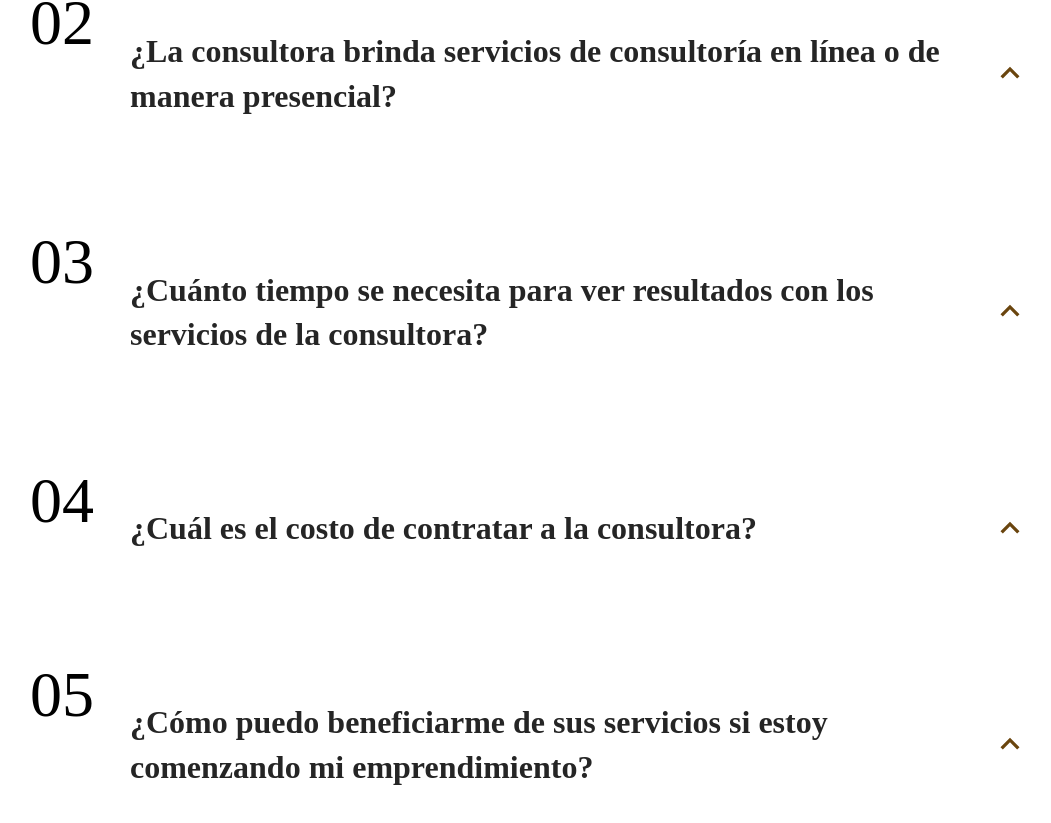
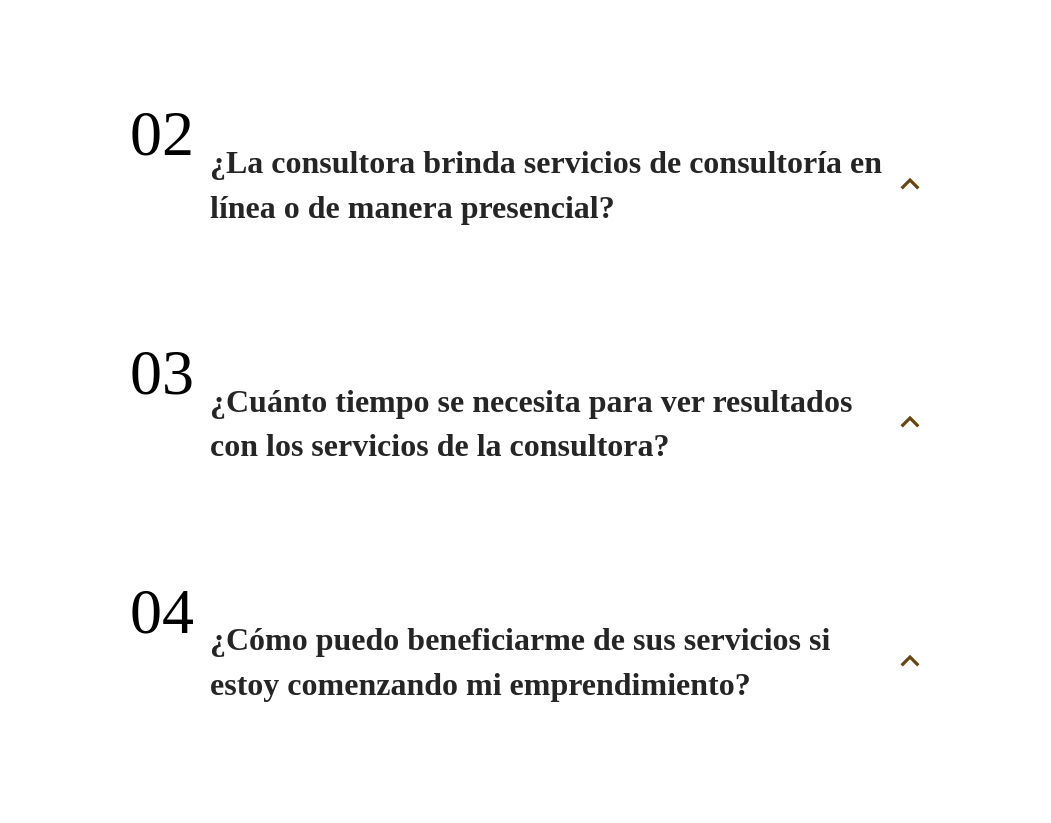
Before and after one commit to LucianoTreachi/consultora-de-negocios, a React (Vite) app: page / in a window 1280 px wide. Shown: the part 9271-10094 px from the top of the page, without its empty margins (110-1161 px from the left). Built offline with nearby package versions, Linux system fonts and the light colour scheme; the HTML template or start-up script is replaced by a standard one.

Commit message:
Actualizar información y estilos

```diff
--- a/src/data/dataFaqs.jsx
+++ b/src/data/dataFaqs.jsx
@@ -5,7 +5,7 @@ export const dataFaqs = [
     question:
       "¿Cómo puedo saber si mi negocio se beneficiaría de los servicios de la consultora?",
     answer:
-      "Nos especializamos en evaluar negocios de diversas industrias y tamaños para determinar si se pueden beneficiar de nuestros servicios. Recomendamos una consulta inicial gratuita donde podamos discutir tus objetivos y desafíos comerciales. A través de esta conversación, podremos evaluar si nuestros servicios son adecuados para tu negocio y, de ser así, desarrollar un plan de trabajo personalizado que se adapte a tus necesidades.",
+      "Nuestros servicios están diseñados para negocios de todos los tamaños y sectores. Tras una evaluación inicial gratuita, identificaremos áreas clave de mejora y te mostraremos cómo podemos ayudarte a alcanzar tus objetivos.",
   },
 
   {
@@ -14,7 +14,7 @@ export const dataFaqs = [
     question:
       "¿La consultora brinda servicios de consultoría en línea o de manera presencial?",
     answer:
-      "Nos especializamos en evaluar negocios de diversas industrias y tamaños para determinar si se pueden beneficiar de nuestros servicios. Recomendamos una consulta inicial gratuita donde podamos discutir tus objetivos y desafíos comerciales. A través de esta conversación, podremos evaluar si nuestros servicios son adecuados para tu negocio y, de ser así, desarrollar un plan de trabajo personalizado que se adapte a tus necesidades.",
+      "Ofrecemos servicios tanto en línea como presenciales, adaptándonos a tus necesidades y preferencias. Nos aseguramos de proporcionar la mejor experiencia y resultados, independientemente del formato elegido.",
   },
 
   {
@@ -23,23 +23,15 @@ export const dataFaqs = [
     question:
       "¿Cuánto tiempo se necesita para ver resultados con los servicios de la consultora?",
     answer:
-      "Nos especializamos en evaluar negocios de diversas industrias y tamaños para determinar si se pueden beneficiar de nuestros servicios. Recomendamos una consulta inicial gratuita donde podamos discutir tus objetivos y desafíos comerciales. A través de esta conversación, podremos evaluar si nuestros servicios son adecuados para tu negocio y, de ser así, desarrollar un plan de trabajo personalizado que se adapte a tus necesidades.",
+      "El tiempo para ver resultados puede variar según la complejidad del negocio y los objetivos específicos. Sin embargo, muchos de nuestros clientes comienzan a notar mejoras significativas en sus procesos y rendimiento en unos pocos meses.",
   },
 
   {
     id: 4,
     number: "04",
-    question: "¿Cuál es el costo de contratar a la consultora?",
-    answer:
-      "Nos especializamos en evaluar negocios de diversas industrias y tamaños para determinar si se pueden beneficiar de nuestros servicios. Recomendamos una consulta inicial gratuita donde podamos discutir tus objetivos y desafíos comerciales. A través de esta conversación, podremos evaluar si nuestros servicios son adecuados para tu negocio y, de ser así, desarrollar un plan de trabajo personalizado que se adapte a tus necesidades.",
-  },
-
-  {
-    id: 5,
-    number: "05",
     question:
       "¿Cómo puedo beneficiarme de sus servicios si estoy comenzando mi emprendimiento?",
     answer:
-      "Nos especializamos en evaluar negocios de diversas industrias y tamaños para determinar si se pueden beneficiar de nuestros servicios. Recomendamos una consulta inicial gratuita donde podamos discutir tus objetivos y desafíos comerciales. A través de esta conversación, podremos evaluar si nuestros servicios son adecuados para tu negocio y, de ser así, desarrollar un plan de trabajo personalizado que se adapte a tus necesidades.",
+      "Ofrecemos asesoramiento personalizado para emprendedores, ayudándote a establecer una base sólida y desarrollar estrategias efectivas desde el inicio. Nuestros servicios te brindarán las herramientas y conocimientos necesarios para impulsar tu nuevo negocio hacia el éxito.",
   },
 ];
--- a/src/page/faqsSection/FaqsSection.module.css
+++ b/src/page/faqsSection/FaqsSection.module.css
@@ -3,7 +3,7 @@
 }
 
 .container {
-  max-width: 1000px;
+  max-width: 800px;
   margin: auto;
 }
 
@@ -61,6 +61,7 @@ details[open] .questionContainer .questionIcon {
 
 .answer {
   margin-top: 2rem;
+  max-width: 90%;
 }
 
 @media screen and (max-width: 820px) {
```
